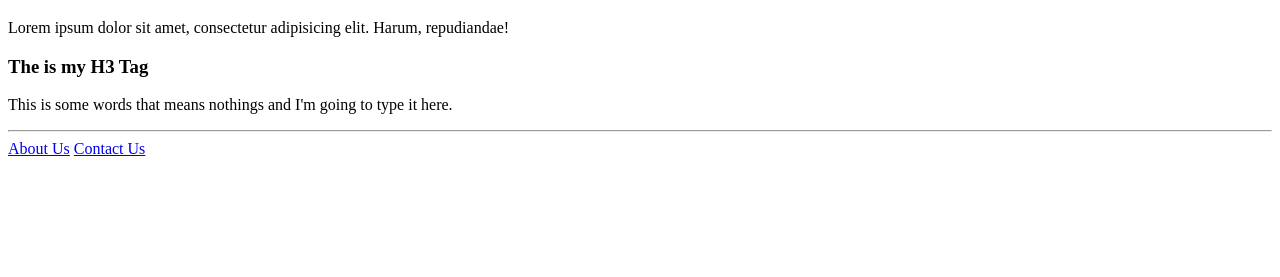
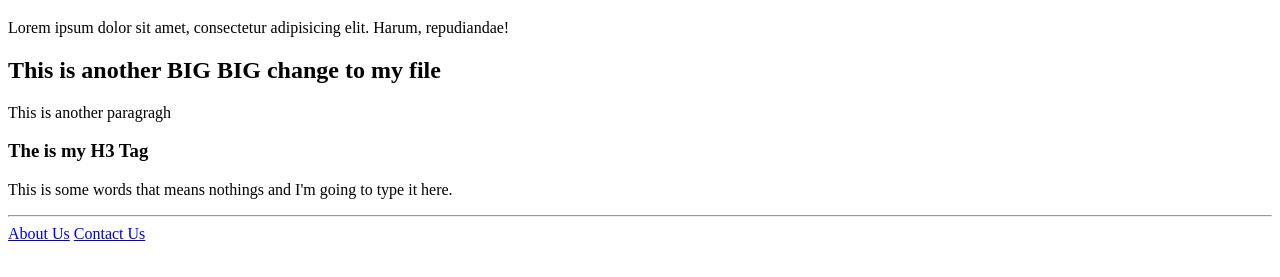
Before and after one commit to gorsar75/info-cern, a plain HTML site: page index.html in a window 1280 px wide. Shown: the part 61-338 px from the top of the page. Drawn offline with Linux system fonts and the light colour scheme.

Commit message:
Added an H2

```diff
--- a/index.html
+++ b/index.html
@@ -11,6 +11,8 @@
 <h1>Home Page</h1>
 <p>Lorem ipsum dolor sit amet, consectetur adipisicing elit. Harum, repudiandae!</p>
 
+<h2>This is another BIG BIG change to my file</h2>
+<p>This is another paragragh</p>
 
 <h3>The is my H3 Tag</h3>
 <p>This is some words that means nothings and I'm going to type it here.</p>
```
